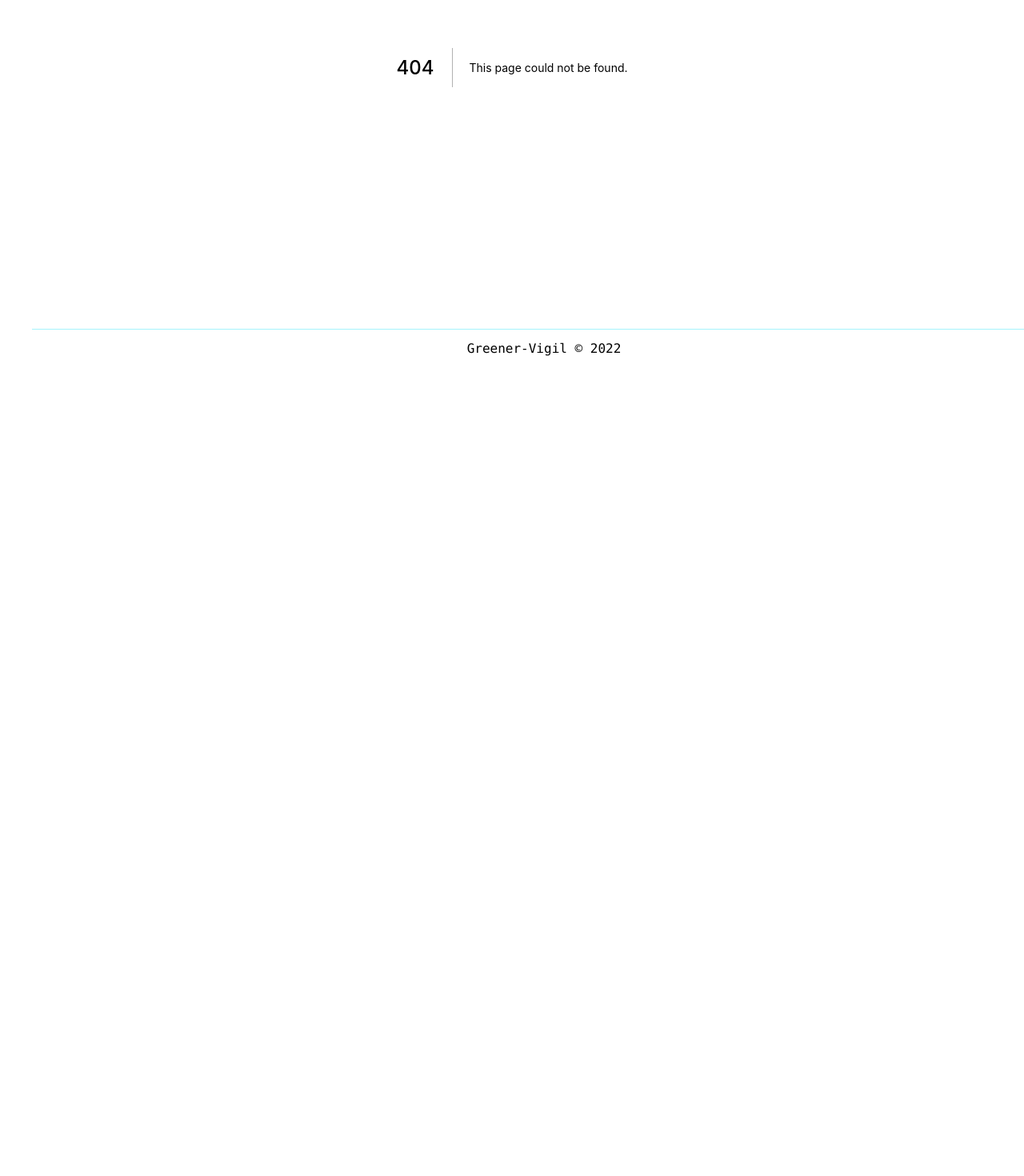
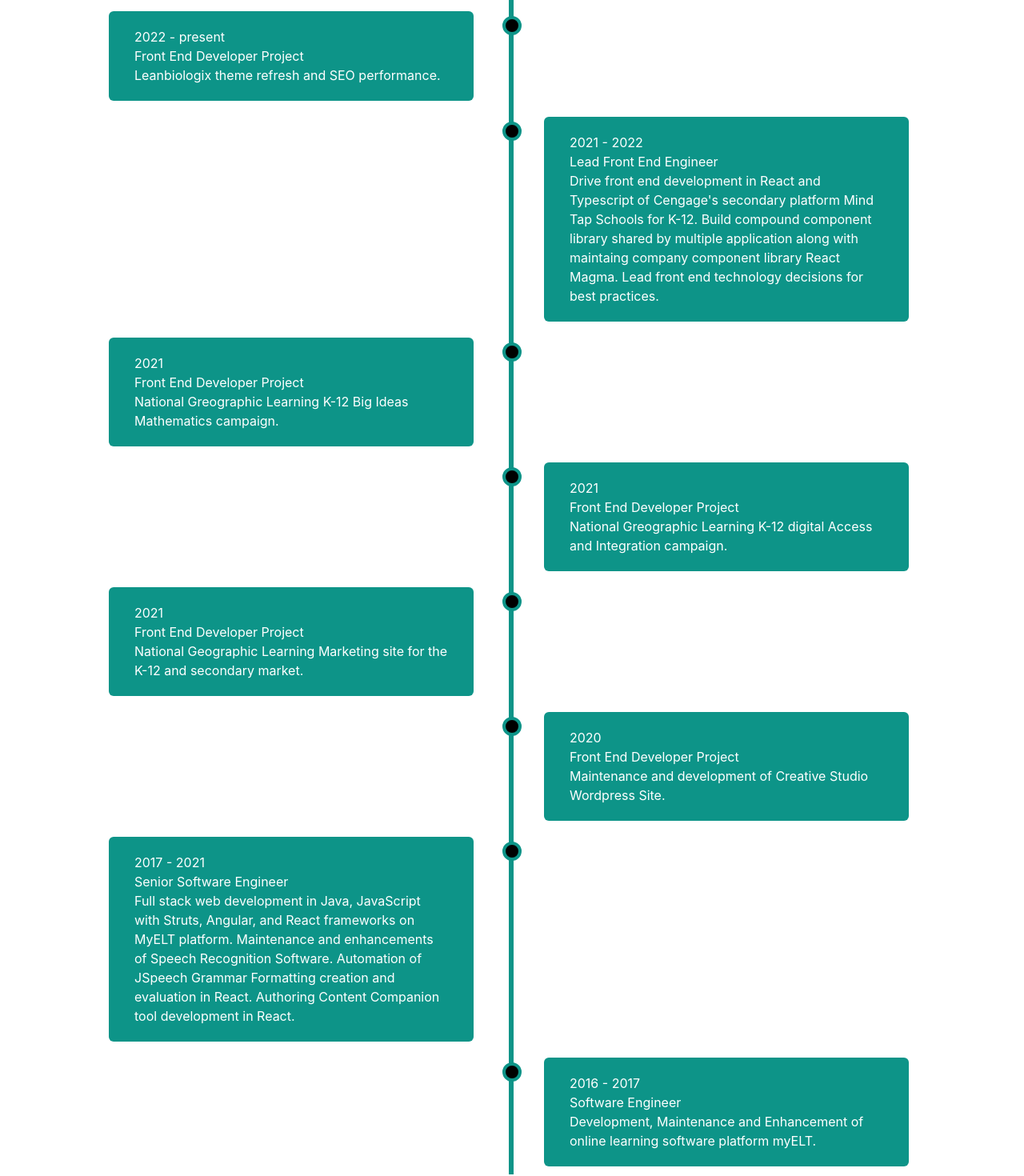
Before and after one commit to greenervigil/next-portfolio, a Next.js app: page /experience in a window 1280 px wide. Before the commit this address had no page. Shown: the part 340-1810 px from the top of the page at 80% size. Before the commit the page ends 928 px from the top, so only its background shows below. Built offline with nearby package versions, Linux system fonts and the light colour scheme.

Commit message:
theme updates

```diff
--- a/components/card/card.tsx
+++ b/components/card/card.tsx
@@ -8,7 +8,7 @@ const Card: React.FC<CardProps> = ({
     children
 }) => {
     return (
-        <div className="w-1/2 text-black min-h-max text-center my-0 mx-auto p-4 overflow-y-hidden rounded-lg shadow-2xl shadow-cyan-400 border-solid bg-slate-400">
+        <div className="w-1/2 text-black min-h-max text-center my-0 mx-auto p-4 overflow-y-hidden rounded-lg shadow-2xl shadow-teal-600 border-solid bg-slate-300">
             {children}
         </div>
     )
--- a/components/footer/footer.tsx
+++ b/components/footer/footer.tsx
@@ -3,7 +3,7 @@ import Container from "../container/container"
 const Footer: React.FC = () => {
     return (
         <Container>
-            <footer className="bottom-0 fixed w-full flex justify-center align-baseline border-t border-t-cyan-200">
+            <footer className="bottom-0 w-full flex justify-center align-baseline border-t border-t-teal-600">
             <p className="font-mono m-3 ">Greener-Vigil &copy; {new Date().getFullYear()}</p>
             </footer>
         </Container>
--- a/components/timeline/timeline.tsx
+++ b/components/timeline/timeline.tsx
@@ -1,82 +1,82 @@
 const Timeline = () => {
     return (
-        <div className="relative my-0 mx-auto w-full after:content-[''] after:absolute after:w-1.5 after:bg-cyan-200 after:top-0 after:bottom-0 after:left-1/2 after:-ml-1">
-            <div className="relative py-2.5 px-10 w-2/4 left-1/2 after:content-[''] after:absolute after:w-6 after:h-6 after:-right-4 after:bg-black after:rounded-full after:border-4 after:border-cyan-200 after:top-4 after:z-10 after:-left-3">
-                <div className="relative py-5 px-8 rounded-md bg-cyan-200">
-                <h2 className="text-slate-500">Marketplace - Fusion Medical Staffing</h2>
-                <h3 className="text-slate-500">2023 - present</h3>
-                <h4 className="text-slate-500">Senior Front End Developer </h4>
-                <p className="text-slate-500">Traveler-driven job market application for healthcare travelers.</p>
+        <div className="relative my-0 mx-auto w-full after:content-[''] after:absolute after:w-1.5 after:bg-teal-600 after:top-0 after:bottom-0 after:left-1/2 after:-ml-1">
+            <div className="relative py-2.5 px-10 w-2/4 left-1/2 after:content-[''] after:absolute after:w-6 after:h-6 after:-right-4 after:bg-black after:rounded-full after:border-4 after:border-teal-600 after:top-4 after:z-10 after:-left-3">
+                <div className="relative py-5 px-8 rounded-md bg-teal-600">
+                <h2 className="text-white">Marketplace - Fusion Medical Staffing</h2>
+                <h3 className="text-white">2023 - present</h3>
+                <h4 className="text-white">Senior Front End Developer </h4>
+                <p className="text-white">Traveler-driven job market application for healthcare travelers.</p>
                 </div>
             </div>
-            <div className="relative py-2.5 px-10 w-2/4 -left-2 after:content-[''] after:absolute after:w-6 after:h-6 after:-right-5 after:bg-black after:rounded-full after:border-4 after:border-cyan-200 after:top-4 after:z-10">
-                <div className="relative py-5 px-8 rounded-md bg-cyan-200">
-                <h2 className="text-slate-500">2022 - present</h2>
-                <h4 className="text-slate-500">Front End Developer Project</h4>
-                <p className="text-slate-500">Leanbiologix theme refresh and SEO performance.</p>
+            <div className="relative py-2.5 px-10 w-2/4 -left-2 after:content-[''] after:absolute after:w-6 after:h-6 after:-right-5 after:bg-black after:rounded-full after:border-4 after:border-teal-600 after:top-4 after:z-10">
+                <div className="relative py-5 px-8 rounded-md bg-teal-600">
+                <h2 className="text-white">2022 - present</h2>
+                <h4 className="text-white">Front End Developer Project</h4>
+                <p className="text-white">Leanbiologix theme refresh and SEO performance.</p>
                 </div>
             </div>
-            <div className="relative py-2.5 px-10 w-2/4 left-1/2 after:content-[''] after:absolute after:w-6 after:h-6 after:-right-4 after:bg-black after:rounded-full after:border-4 after:border-cyan-200 after:top-4 after:z-10 after:-left-3">
-                <div className="relative py-5 px-8 rounded-md bg-cyan-200">
-                <h2 className="text-slate-500">2021 - 2022</h2>
-                <h4 className="text-slate-500">Lead Front End Engineer</h4>
-                <p className="text-slate-500">{`Drive front end development in React and Typescript of Cengage's secondary platform Mind Tap Schools for K-12. Build compound component library shared by multiple application along with maintaing company component library React Magma.  Lead front end technology decisions for best practices.`}</p>
+            <div className="relative py-2.5 px-10 w-2/4 left-1/2 after:content-[''] after:absolute after:w-6 after:h-6 after:-right-4 after:bg-black after:rounded-full after:border-4 after:border-teal-600 after:top-4 after:z-10 after:-left-3">
+                <div className="relative py-5 px-8 rounded-md bg-teal-600">
+                <h2 className="text-white">2021 - 2022</h2>
+                <h4 className="text-white">Lead Front End Engineer</h4>
+                <p className="text-white">{`Drive front end development in React and Typescript of Cengage's secondary platform Mind Tap Schools for K-12. Build compound component library shared by multiple application along with maintaing company component library React Magma.  Lead front end technology decisions for best practices.`}</p>
                 </div>
             </div>
-            <div className="relative py-2.5 px-10 w-2/4 -left-2 after:content-[''] after:absolute after:w-6 after:h-6 after:-right-5 after:bg-black after:rounded-full after:border-4 after:border-cyan-200 after:top-4 after:z-10">
-                <div className="relative py-5 px-8 rounded-md bg-cyan-200">
-                <h2 className="text-slate-500">2021</h2>
-                <h4 className="text-slate-500">Front End Developer Project</h4>
-                <p className="text-slate-500">National Greographic Learning K-12 Big Ideas Mathematics campaign.</p>
+            <div className="relative py-2.5 px-10 w-2/4 -left-2 after:content-[''] after:absolute after:w-6 after:h-6 after:-right-5 after:bg-black after:rounded-full after:border-4 after:border-teal-600 after:top-4 after:z-10">
+                <div className="relative py-5 px-8 rounded-md bg-teal-600">
+                <h2 className="text-white">2021</h2>
+                <h4 className="text-white">Front End Developer Project</h4>
+                <p className="text-white">National Greographic Learning K-12 Big Ideas Mathematics campaign.</p>
                 </div>
             </div>
-            <div className="relative py-2.5 px-10 w-2/4 left-1/2 after:content-[''] after:absolute after:w-6 after:h-6 after:-right-4 after:bg-black after:rounded-full after:border-4 after:border-cyan-200 after:top-4 after:z-10 after:-left-3">
-                <div className="relative py-5 px-8 rounded-md bg-cyan-200">
-                <h2 className="text-slate-500">2021</h2>
-                <h4 className="text-slate-500">Front End Developer Project</h4>
-                <p className="text-slate-500">National Greographic Learning K-12 digital Access and Integration campaign.</p>
+            <div className="relative py-2.5 px-10 w-2/4 left-1/2 after:content-[''] after:absolute after:w-6 after:h-6 after:-right-4 after:bg-black after:rounded-full after:border-4 after:border-teal-600 after:top-4 after:z-10 after:-left-3">
+                <div className="relative py-5 px-8 rounded-md bg-teal-600">
+                <h2 className="text-white">2021</h2>
+                <h4 className="text-white">Front End Developer Project</h4>
+                <p className="text-white">National Greographic Learning K-12 digital Access and Integration campaign.</p>
                 </div>
             </div>
-            <div className="relative py-2.5 px-10 w-2/4 -left-2 after:content-[''] after:absolute after:w-6 after:h-6 after:-right-5 after:bg-black after:rounded-full after:border-4 after:border-cyan-200 after:top-4 after:z-10">
-                <div className="relative py-5 px-8 rounded-md bg-cyan-200">
-                <h2 className="text-slate-500">2021</h2>
-                <h4 className="text-slate-500">Front End Developer Project</h4>
-                <p className="text-slate-500">National Geographic Learning Marketing site for the K-12 and secondary market.</p>
+            <div className="relative py-2.5 px-10 w-2/4 -left-2 after:content-[''] after:absolute after:w-6 after:h-6 after:-right-5 after:bg-black after:rounded-full after:border-4 after:border-teal-600 after:top-4 after:z-10">
+                <div className="relative py-5 px-8 rounded-md bg-teal-600">
+                <h2 className="text-white">2021</h2>
+                <h4 className="text-white">Front End Developer Project</h4>
+                <p className="text-white">National Geographic Learning Marketing site for the K-12 and secondary market.</p>
                 </div>
             </div>
-            <div className="relative py-2.5 px-10 w-2/4 left-1/2 after:content-[''] after:absolute after:w-6 after:h-6 after:-right-4 after:bg-black after:rounded-full after:border-4 after:border-cyan-200 after:top-4 after:z-10 after:-left-3">
-                <div className="relative py-5 px-8 rounded-md bg-cyan-200">
-                <h2 className="text-slate-500">2020</h2>
-                <h4 className="text-slate-500">Front End Developer Project</h4>
-                <p className="text-slate-500">Maintenance and development of Creative Studio Wordpress Site.</p>
+            <div className="relative py-2.5 px-10 w-2/4 left-1/2 after:content-[''] after:absolute after:w-6 after:h-6 after:-right-4 after:bg-black after:rounded-full after:border-4 after:border-teal-600 after:top-4 after:z-10 after:-left-3">
+                <div className="relative py-5 px-8 rounded-md bg-teal-600">
+                <h2 className="text-white">2020</h2>
+                <h4 className="text-white">Front End Developer Project</h4>
+                <p className="text-white">Maintenance and development of Creative Studio Wordpress Site.</p>
                 </div>
             </div>
-            <div className="relative py-2.5 px-10 w-2/4 -left-2 after:content-[''] after:absolute after:w-6 after:h-6 after:-right-5 after:bg-black after:rounded-full after:border-4 after:border-cyan-200 after:top-4 after:z-10">
-                <div className="relative py-5 px-8 rounded-md bg-cyan-200">
-                <h2 className="text-slate-500">2017 - 2021</h2>
-                <h4 className="text-slate-500">Senior Software Engineer</h4>
-                <p className="text-slate-500">Full stack web development in Java, JavaScript with Struts, Angular, and React frameworks on MyELT platform. Maintenance and enhancements of Speech Recognition Software. Automation of JSpeech Grammar Formatting creation and evaluation in React. Authoring Content Companion tool development in React.</p>
+            <div className="relative py-2.5 px-10 w-2/4 -left-2 after:content-[''] after:absolute after:w-6 after:h-6 after:-right-5 after:bg-black after:rounded-full after:border-4 after:border-teal-600 after:top-4 after:z-10">
+                <div className="relative py-5 px-8 rounded-md bg-teal-600">
+                <h2 className="text-white">2017 - 2021</h2>
+                <h4 className="text-white">Senior Software Engineer</h4>
+                <p className="text-white">Full stack web development in Java, JavaScript with Struts, Angular, and React frameworks on MyELT platform. Maintenance and enhancements of Speech Recognition Software. Automation of JSpeech Grammar Formatting creation and evaluation in React. Authoring Content Companion tool development in React.</p>
                 </div>
             </div>
-            <div className="relative py-2.5 px-10 w-2/4 left-1/2 after:content-[''] after:absolute after:w-6 after:h-6 after:-right-4 after:bg-black after:rounded-full after:border-4 after:border-cyan-200 after:top-4 after:z-10 after:-left-3">
-                <div className="relative py-5 px-8 rounded-md bg-cyan-200">
-                <h2 className="text-slate-500">2016 - 2017</h2>
-                <h4 className="text-slate-500">Software Engineer</h4>
-                <p className="text-slate-500">Development, Maintenance and Enhancement of online learning software platform <a href="https://myelt.heinle.com/ilrn/authentication/signIn.do?inst=MYELT">myELT</a>.</p>
+            <div className="relative py-2.5 px-10 w-2/4 left-1/2 after:content-[''] after:absolute after:w-6 after:h-6 after:-right-4 after:bg-black after:rounded-full after:border-4 after:border-teal-600 after:top-4 after:z-10 after:-left-3">
+                <div className="relative py-5 px-8 rounded-md bg-teal-600">
+                <h2 className="text-white">2016 - 2017</h2>
+                <h4 className="text-white">Software Engineer</h4>
+                <p className="text-white">Development, Maintenance and Enhancement of online learning software platform <a href="https://myelt.heinle.com/ilrn/authentication/signIn.do?inst=MYELT">myELT</a>.</p>
                 </div>
             </div>
-            {/*<div className="relative py-2.5 px-10 w-2/4 -left-2 after:content-[''] after:absolute after:w-6 after:h-6 after:-right-5 after:bg-black after:rounded-full after:border-4 after:border-cyan-200 after:top-4 after:z-10">
-                <div className="relative py-5 px-8 rounded-md bg-cyan-200">
-                <h2 className="text-slate-500">2015 - 2017</h2>
-                <h4 className="text-slate-500">Technology Analyst</h4>
-                <p className="text-slate-500">Development and Maintenance of Float Analysis Web application tool using HTML5, CSS3, and JavaScript. Development and Maintenance on Operations Support Web Troubleshooting Guide across 30 applications.  Maintenance of HTML5, CSS3 and JavaScript across these web tools incorporating Bootstrap Framework.</p>
+            {/*<div className="relative py-2.5 px-10 w-2/4 -left-2 after:content-[''] after:absolute after:w-6 after:h-6 after:-right-5 after:bg-black after:rounded-full after:border-4 after:border-teal-600 after:top-4 after:z-10">
+                <div className="relative py-5 px-8 rounded-md bg-teal-600">
+                <h2 className="text-white">2015 - 2017</h2>
+                <h4 className="text-white">Technology Analyst</h4>
+                <p className="text-white">Development and Maintenance of Float Analysis Web application tool using HTML5, CSS3, and JavaScript. Development and Maintenance on Operations Support Web Troubleshooting Guide across 30 applications.  Maintenance of HTML5, CSS3 and JavaScript across these web tools incorporating Bootstrap Framework.</p>
                 </div>
             </div>
-            <div className="relative py-2.5 px-10 w-2/4 left-1/2 after:content-[''] after:absolute after:w-6 after:h-6 after:-right-4 after:bg-black after:rounded-full after:border-4 after:border-cyan-200 after:top-4 after:z-10 after:-left-3">
-                <div className="relative py-5 px-8 rounded-md bg-cyan-200">
-                <h2 className="text-slate-500">2004 - 2015</h2>
-                <h4 className="text-slate-500">Business Analyst</h4>
-                <p className="text-slate-500">Developed operational solutions to support the End to End Systems integration for the Payment &amp; Deposit Operations departments. Developed End to End operational process flows and Business requirements converting paper processes to virtual proceses improving distribution of funds from 3 day average to 12 hours.</p>
+            <div className="relative py-2.5 px-10 w-2/4 left-1/2 after:content-[''] after:absolute after:w-6 after:h-6 after:-right-4 after:bg-black after:rounded-full after:border-4 after:border-teal-600 after:top-4 after:z-10 after:-left-3">
+                <div className="relative py-5 px-8 rounded-md bg-teal-600">
+                <h2 className="text-white">2004 - 2015</h2>
+                <h4 className="text-white">Business Analyst</h4>
+                <p className="text-white">Developed operational solutions to support the End to End Systems integration for the Payment &amp; Deposit Operations departments. Developed End to End operational process flows and Business requirements converting paper processes to virtual proceses improving distribution of funds from 3 day average to 12 hours.</p>
                 </div>
     </div>*/}
         </div>
--- a/pages/about.tsx
+++ b/pages/about.tsx
@@ -1,15 +1,62 @@
 import { NextPage } from "next";
 import Head from "next/head";
+import Button from "../components/button/button";
+import Card from "../components/card/card";
 import Container from "../components/container/container";
 import styles from '../styles/Home.module.css'
 
+const content = {
+    name: 'Daniel Greener-Vigil',
+    title: `Software Engineer / Web Developer <br/>Mentor`,
+    aboutText: 'I have a passion for learning and bring that passion to software.  I have been a Software Engineer for 6 years and bring my passion to learn to each project.  I am always willing to learn something new and never shy away from the unknown.  I welcome new challenges and help cultivate those abilities in others.',
+    greenfield: 'I have spent the last few years developing a mentorship program to assist self taught developers through projects designed for the developer with the Agile Methodology, version control practices and standard project management.'
+}
+
 const About: NextPage = () => {
     return (
-        <main className={styles.main}>
-            <Container>
-                <h1 className={styles.title}>About</h1>
-            </Container>
-        </main>
+        <Container>
+            <h1 className="font-mono text-center text-6xl m-5">About</h1>
+
+            <div>
+                <section className="m-14">
+                    <Card>
+                        <h3>{content.name}</h3>
+                        <h4 dangerouslySetInnerHTML={{ __html: content.title }}></h4>
+
+                        <div className="flex justify-center gap-3">
+                    <a target="_blank" rel="noreferrer" href="https://www.linkedin.com/in/danieljvigil/">
+                        {/*<FontAwesomeIcon icon={faLinkedin} size={'lg'} color="#18cae6"/>*/}
+                        linkedin
+                    </a>
+                    <a target="_blank" rel="noreferrer" href="https://github.com/greenervigil">
+                        {/*<FontAwesomeIcon icon={faGithub} size={'lg'} color="#18cae6"/>*/}
+                        github
+                    </a>
+                    <a target="_blank" rel="noreferrer" href="https://docs.google.com/document/d/1gmmq6iEGh4FPSr18xBJsINFKs_HUvfWb9hAYEjUJOgo/">
+                        <Button
+                            label='&nbsp;Download CV/Resume'
+                        />
+                    </a>
+                </div>
+
+                <Container>
+                    <p>{content.greenfield}</p>
+                </Container>
+
+                <div className="flex justify-center gap-3">
+                    <a target="_blank" rel="noreferrer" href="https://greenfield-org.github.io/">
+                        {/*<FontAwesomeIcon icon={faGlobe} size={'lg'} color="#18cae6" />*/}
+                        website
+                    </a>
+                    <a target="_blank" rel="noreferrer" href="https://github.com/GreenField-Org">
+                        {/*<FontAwesomeIcon icon={faGithub} size={'lg'} color="#18cae6" />*/}
+                        github
+                    </a>
+                </div>
+                    </Card>
+                </section>
+            </div>
+        </Container>
     )
 }
 
--- a/pages/contact.tsx
+++ b/pages/contact.tsx
@@ -4,11 +4,9 @@ import styles from '../styles/Home.module.css';
 
 const Contact: NextPage = () => {
     return (
-        <main className={styles.main}>
-            <Container>
-                <h1 className={styles.title}>Contact</h1>
-            </Container>
-        </main>
+        <Container>
+            <h1 className="font-mono text-center text-6xl m-5">Contact</h1>
+        </Container>
     )
 }
 
--- /dev/null
+++ b/pages/experience.tsx
@@ -0,0 +1,14 @@
+import { NextPage } from "next";
+import Container from "../components/container/container";
+import Timeline from "../components/timeline/timeline";
+
+const Experience: NextPage = () => {
+    return (
+        <Container>
+            <h1 className="font-mono text-center text-6xl m-5">Experience</h1>
+            <Timeline />
+        </Container>
+    )
+}
+
+export default Experience;
--- a/pages/projects.tsx
+++ b/pages/projects.tsx
@@ -1,9 +1,5 @@
 import { NextPage } from "next";
-import Button from "../components/button/button";
-import Card from "../components/card/card";
 import Container from "../components/container/container";
-import Input from "../components/input/input";
-import styles from '../styles/Home.module.css'
 
 const Projects: NextPage = () => {
     return (
@@ -11,12 +7,6 @@ const Projects: NextPage = () => {
             <Container>
                 <h1 className="font-mono text-center text-6xl m-5">Projects</h1>
             </Container>
-            <Container>
-                <Card>
-                    <Input label="text label" type="phone" name="telephone"/>
-                    <Button label="button"/>
-                </Card>
-            </Container>
         </main>
     )
 }
```
Also changed, not shown: pages/index.tsx (+5 -5 lines).
